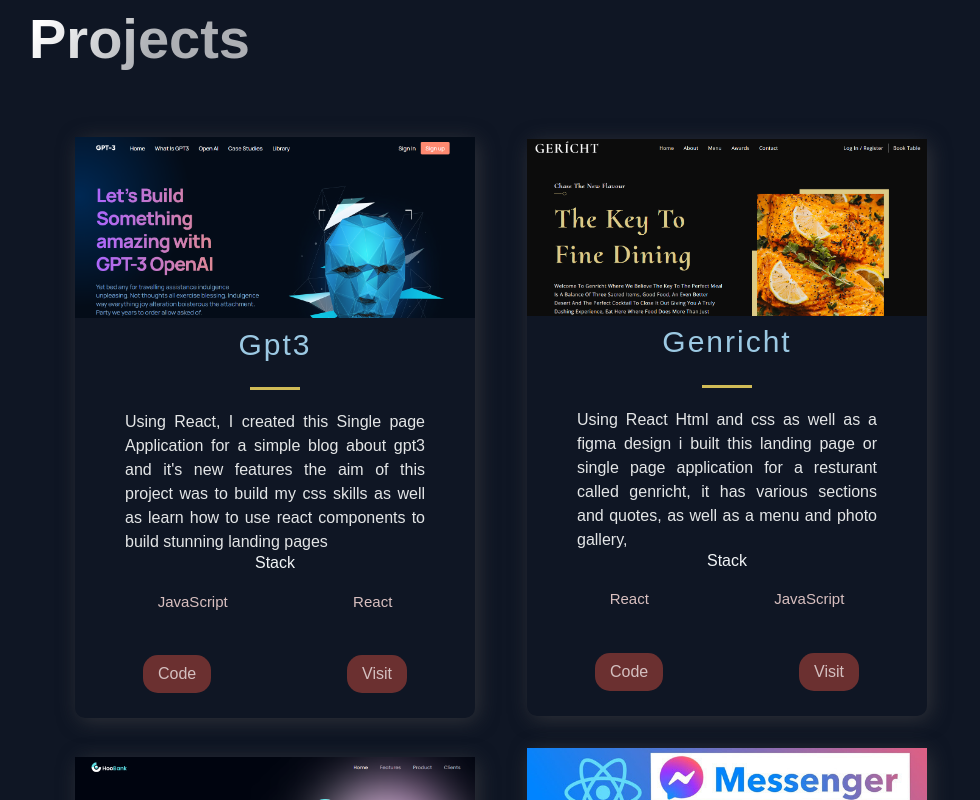
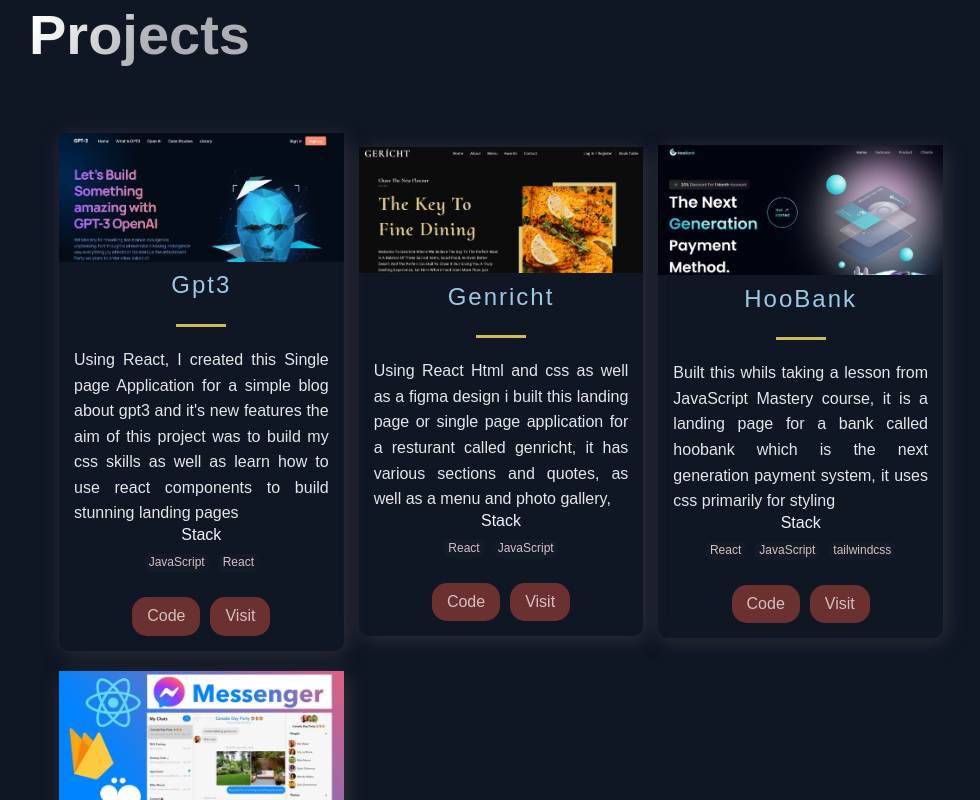
Before and after one commit to Sughnenter/fitst-portfolio, a Next.js app: page / in a window 1280 px wide. Shown: the part 1720-2520 px from the top of the page, without its empty margins (139-1119 px from the left). Built offline with nearby package versions, Linux system fonts and the light colour scheme.

Commit message:
added technologies section

```diff
--- a/src/components/Footer/FooterStyles.js
+++ b/src/components/Footer/FooterStyles.js
@@ -1,16 +1,18 @@
 import styled from "styled-components"
 
 export const FooterWrapper = styled.section`
-	width: calc(100vw - 96px);
-  max-width: 1040px;
-  padding: 2rem 48px 40px;
-  margin: 1rem auto;
-  box-sizing: content-box;
+	/* Use full width and rely on max-width and padding; avoid calc(100vw - ...) which can overflow */
+	width: 100%;
+	max-width: 1040px;
+	padding: 2rem 48px 40px;
+	margin: 1rem auto;
+	box-sizing: border-box;
 
 
   @media ${props => props.theme.breakpoints.sm} {
-    padding: 0 16px 48px;
-    width: calc(100vw - 32px);
+		padding: 0 16px 48px;
+		width: 100%;
+		box-sizing: border-box;
   }
 `
 
--- a/src/components/Header/HeaderStyles.js
+++ b/src/components/Header/HeaderStyles.js
@@ -35,8 +35,12 @@
   grid-area: 1 / 2 / 2 / 4;
   display: flex;
   justify-content: space-around;
+  align-items: center;
   @media ${(props) => props.theme.breakpoints.sm} {
     grid-area: 2 / 2 / 3 / 5;
+    justify-content: center;
+    flex-wrap: wrap;
+    gap: 0.6rem;
   }
 `;
 export const Div3 = styled.div`
@@ -63,6 +67,7 @@
   }
   @media ${(props) => props.theme.breakpoints.sm} {
     padding: 0.5rem;
+    font-size: 1.4rem;
   }
 `;
 
@@ -126,4 +131,16 @@
     cursor: pointer;
 
   }
+  svg {
+    width: 2.6rem;
+    height: 2.6rem;
+  }
+
+  @media ${(props) => props.theme.breakpoints.sm} {
+    padding: 6px;
+    svg {
+      width: 2.2rem;
+      height: 2.2rem;
+    }
+  }
 `
--- a/src/components/Hero/Hero.js
+++ b/src/components/Hero/Hero.js
@@ -4,21 +4,36 @@
 import Button from '../../styles/GlobalComponents/Button';
 import { LeftSection } from './HeroStyles';
 
-const Hero = () => (
+const Hero = (props) => (
+      <>
         <Section row nopadding>
           <LeftSection>
             <SectionTitle main center>
-        Hello There <br />
-        Welcome to my Portfolio
+              Welcome To <br />
+              My Personal Portfolio
             </SectionTitle>
             <SectionText>
-        Hi, I&apos;m Shammah a knowledge hungry and passion driven passion
-          driven software engineer always striving to be better, I build secure backend api as well as stunning responsive websites
+            Hi, I&apos;m Shammah a knowledge hungry and passion driven passion driven software engineer always striving to be better, I build secure backend api as well as stunning responsive websites
             </SectionText>
-      <Button onClick={() => window.location ='https://gmailcom/shamaj2006@gmail.com'}>
-        Contact me</Button>
+            <Button onClick={props.handleClick}>Contact me</Button>
           </LeftSection>
         </Section>
+      </>
+
+  // <Section row nopadding>
+  //   <LeftSection>
+  //     <SectionTitle main center>
+  //       Hello There <br />
+  //       Welcome to my Portfolio
+  //     </SectionTitle>
+  //     <SectionText>
+  //       Hi, I&apos;m Shammah a knowledge hungry and passion driven passion
+  //         driven software engineer always striving to be better, I build secure backend api as well as stunning responsive websites
+  //     </SectionText>
+  //     <Button onClick={() => window.location ='https://gmailcom/shamaj2006@gmail.com'}>
+  //       Contact me</Button>
+  //   </LeftSection>
+  // </Section>
 );
 
 export default Hero;
--- a/src/components/Projects/ProjectsStyles.js
+++ b/src/components/Projects/ProjectsStyles.js
@@ -1,24 +1,27 @@
 import styled from 'styled-components';
 
 export const Img = styled.img`
-  width:100%;
-  height:100%;
+  width: 100%;
+  height: auto;
+  max-height: 260px;
   object-fit: cover;
   overflow: hidden;
 `
 
 export const GridContainer = styled.section`
 display: grid;
-grid-template-columns: repeat(auto-fill, minmax(400px, 1fr));
+grid-template-columns: repeat(auto-fill, minmax(280px, 1fr));
 padding: 3rem;
 place-items: center;
-column-gap: 2rem;
-row-gap: 3rem;
+column-gap: 1.5rem;
+row-gap: 2rem;
+margin-bottom: 3.5rem;
 @media ${(props) => props.theme.breakpoints.sm} {
   display: flex;
   flex-direction: column;
   padding: 2rem;
   padding-bottom: 0;
+  margin-bottom: 2rem;
 }
 
 `
@@ -26,9 +29,11 @@
   border-radius: 10px;
   box-shadow: 3px 3px 20px rgba(80, 78, 78, 0.5);
   text-align: center;
-  width: 400px;
+  width: 100%;
+  max-width: 400px;
   @media ${(props) => props.theme.breakpoints.sm} {
-    width: 100%;
+    max-width: 100%;
+    margin: 0 auto;
   }
 `;
 export const TitleContent = styled.div`
@@ -44,7 +49,11 @@
   letter-spacing: 2px;
   color: #9cc9e3;
   padding: .5rem 0;
-  font-size: ${(props) => props.title ? '3rem' : '2rem'};
+  font-size: ${(props) => props.title ? '2.4rem' : '1.6rem'};
+
+  @media ${(props) => props.theme.breakpoints.sm} {
+    font-size: ${(props) => props.title ? '1.6rem' : '1.4rem'};
+  }
 `;
 
 export const Hr = styled.hr`
@@ -68,15 +77,15 @@
 
 export const CardInfo = styled.p`
   width: 100%;
-  padding: 0 50px;
+  padding: 0 1.5rem;
   color: #e4e6e7;
-  font-style: 2rem;
-  line-height: 24px;
+  font-size: 1.6rem;
+  line-height: 1.6;
   text-align: justify;
   @media ${(props) => props.theme.breakpoints.sm} {
-    padding:.3rem
-
-}
+    padding: 0.6rem 0.8rem;
+    font-size: 1.4rem;
+  }
 `;
 
 
@@ -84,8 +93,10 @@
   list-style-type: none;
   padding: 0;
   display: flex;
-  justify-content: space-around;
-  margin: 2.5rem 0;
+  justify-content: center;
+  gap: 1rem;
+  flex-wrap: wrap;
+  margin: 1.5rem 0;
 `;
 
 export const ExternalLinks = styled.a`
@@ -103,10 +114,15 @@
 
 export const TagList = styled.ul`
 display: flex;
-justify-content: space-around;
-padding: 2rem;
+flex-wrap: wrap;
+justify-content: center;
+gap: 0.6rem 1rem;
+padding: 1rem;
 `
 export const Tag = styled.li`
 color: #d8bfbf;
-font-size: 1.5rem;
+font-size: 1.2rem;
+padding: 0.2rem 0.4rem;
+background: rgba(255,255,255,0.02);
+border-radius: 6px;
 `
--- a/src/components/Technologies/Technologies.js
+++ b/src/components/Technologies/Technologies.js
@@ -1,12 +1,49 @@
 import React from 'react';
-import { DiFirebase, DiReact, DiZend } from 'react-icons/di';
+import { DiFirebase, DiReact, DiZend, DiDjango, DiPython } from 'react-icons/di';
 import { Section, SectionDivider, SectionText, SectionTitle } from '../../styles/GlobalComponents';
 import { List, ListContainer, ListItem, ListParagraph, ListTitle } from './TechnologiesStyles';
 
 const Technologies = () =>  (
-  <div>
-    Technologies
-  </div>
+  <Section id='tech'>
+    <SectionDivider />
+    <br />
+    <SectionTitle>Technologies</SectionTitle>
+    <SectionText>
+      I've Worked with a range of Technologies in the software development world From Back-end to design
+    </SectionText>
+    <List>
+      <ListItem>
+        <DiFirebase size="3rem" />
+        <ListContainer>
+          <ListTitle>Back-End</ListTitle>
+          <ListParagraph>
+            Experience with <br />
+            Django and databases
+          </ListParagraph>
+        </ListContainer>
+      </ListItem>
+      <ListItem>
+        <DiReact size="3rem" />
+        <ListContainer>
+          <ListTitle>Front-End</ListTitle>
+          <ListParagraph>
+            Experience with <br />
+            React Js
+          </ListParagraph>
+        </ListContainer>
+      </ListItem>
+      <ListItem>
+        <DiPython size="3rem" />
+        <ListContainer>
+          <ListTitle>Python</ListTitle>
+          <ListParagraph>
+            Experience writing scripts <br />
+            With Python
+          </ListParagraph>
+        </ListContainer>
+      </ListItem>
+    </List>
+  </Section>
 );
 
 export default Technologies;
--- a/src/styles/GlobalComponents/index.js
+++ b/src/styles/GlobalComponents/index.js
@@ -17,7 +17,9 @@
 
   @media ${({ theme }) => theme.breakpoints.sm} {
     padding: ${({ $nopadding }) => ($nopadding ? "0" : "16px 16px 0")};
-    width: calc(100vw - 32px);
+    /* Use full width with box-sizing to avoid horizontal overflow from scrollbars */
+    width: 100%;
+    box-sizing: border-box;
     flex-direction: column;
   }
 `;
@@ -83,9 +85,9 @@
   border-radius: 10px;
   background-color: #fff;
   background: ${({ $colorAlt }) =>
-  $colorAlt
-    ? 'linear-gradient(270deg, #F46737 0%, #945DD6 100%)'
-    : 'linear-gradient(270deg, #13ADC7 0%, #945DD6 100%)'};
+    $colorAlt
+      ? 'linear-gradient(270deg, #F46737 0%, #945DD6 100%)'
+      : 'linear-gradient(270deg, #13ADC7 0%, #945DD6 100%)'};
 
 margin: ${({ $divider }) => ($divider ? "4rem 0" : "0")};
 
```
Lines whose indentation alone changed are shown as unchanged.
